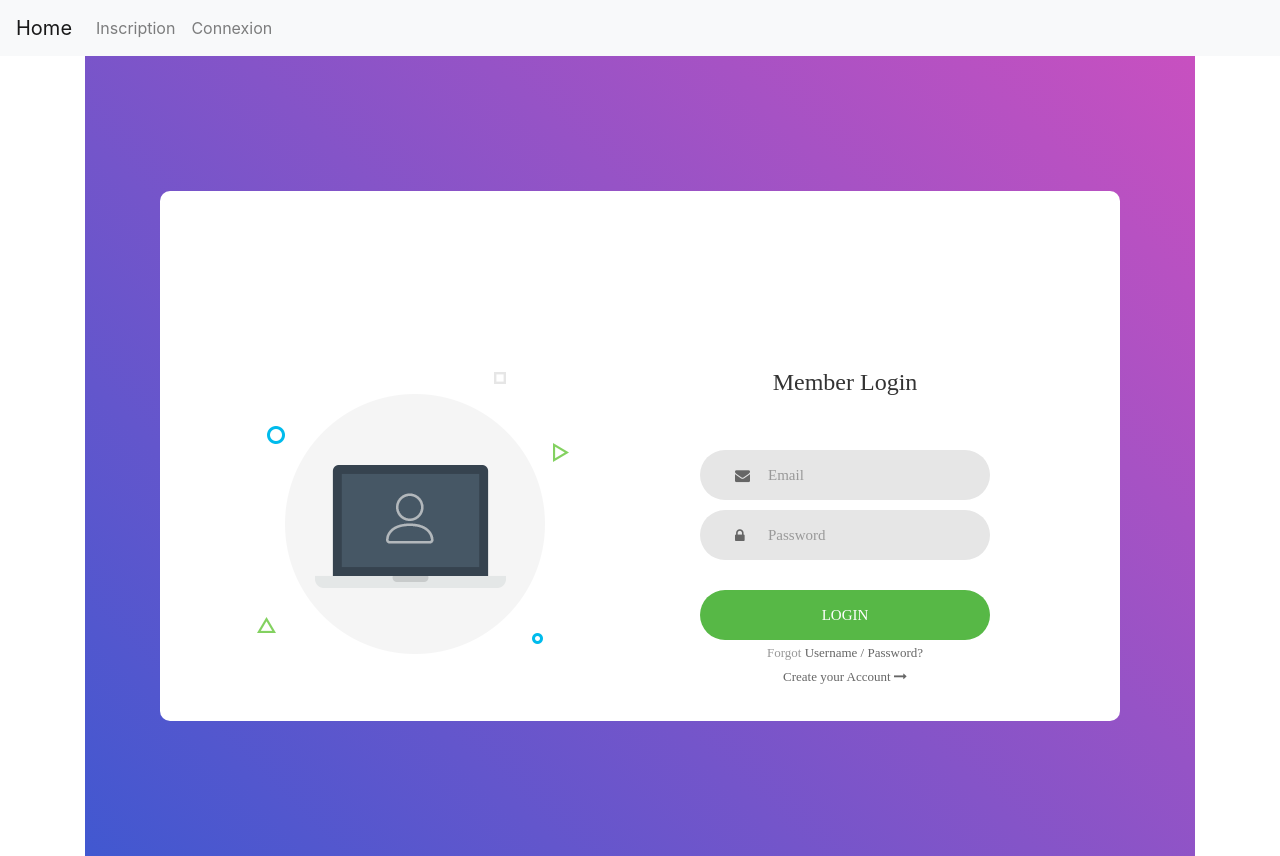
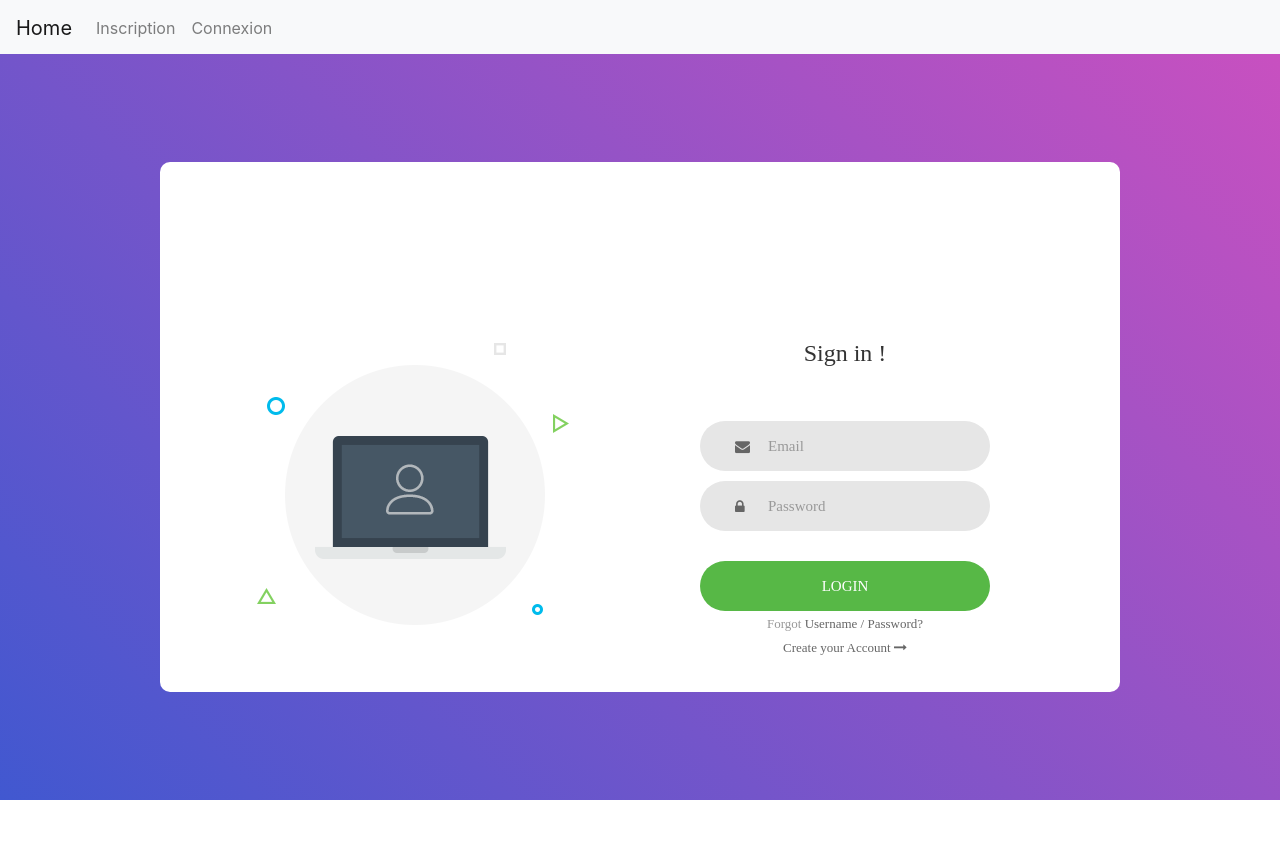
Before and after one commit to Adrriii/concours-photo, an Angular app in the folder front/: page /login in a window 1280 px wide. After the commit the page ends 800 px from the top, so only its background shows below. Built offline with nearby package versions, Linux system fonts and the light colour scheme.

Commit message:
Login page working good atm

```diff
--- a/front/src/app/login/login.component.css
+++ b/front/src/app/login/login.component.css
@@ -148,9 +148,20 @@ iframe {
     margin: 0 auto;
 }
 
+.fullscreen {
+    position: fixed;
+    top: 54px;
+    left: 0;
+    bottom: 0;
+    right: 0;
+    overflow: auto;
+    background: lime; /* Just to visualize the extent */
+}
+
+/*Background color*/
 .container-login100 {
     width: 100%;
-    min-height: 100vh;
+    min-height: 90vh;
     display: -webkit-box;
     display: -webkit-flex;
     display: -moz-box;
@@ -167,6 +178,7 @@ iframe {
     background: linear-gradient(-135deg, #c850c0, #4158d0);
 }
 
+/* Login form white card at mid */
 .wrap-login100 {
     width: 960px;
     background: #fff;
@@ -196,6 +208,8 @@ iframe {
 
 /*------------------------------------------------------------------
 [  ]*/
+
+/* Email/Password elements in login form size */
 .login100-form {
     width: 290px;
 }
@@ -303,7 +317,7 @@ iframe {
 }
 
 /*------------------------------------------------------------------
-[ Button ]*/
+[ Button Login ]*/
 
 .container-login100-form-btn {
     width: 100%;
--- a/front/src/app/login/login.component.html
+++ b/front/src/app/login/login.component.html
@@ -11,7 +11,7 @@
 <body>
 
 <div class="limiter">
-    <div class="container-login100">
+    <div class="container-login100 fullscreen">
         <div class="wrap-login100">
             <div class="login100-pic" data-tilt>
                 <img src="../../assets/img-01.png" alt="IMG">
@@ -19,7 +19,7 @@
 
             <form class="login100-form validate-form">
 					<span class="login100-form-title">
-						Member Login
+						Sign in !
 					</span>
 
                 <div class="wrap-input100 validate-input" data-validate = "Valid email is required: ex@abc.xyz">
@@ -39,7 +39,7 @@
                 </div>
 
                 <div class="container-login100-form-btn">
-                    <button class="login100-form-btn">
+                    <button class="login100-form-btn" >
                         Login
                     </button>
                 </div>
@@ -54,7 +54,7 @@
                 </div>
 
                 <div class="text-center p-t-136">
-                    <a class="txt2" href="#" >
+                    <a class="txt2" routerLink="/register" >
                         Create your Account
                         <i class="fa fa-long-arrow-right m-l-5" aria-hidden="true"></i>
                     </a>
```
